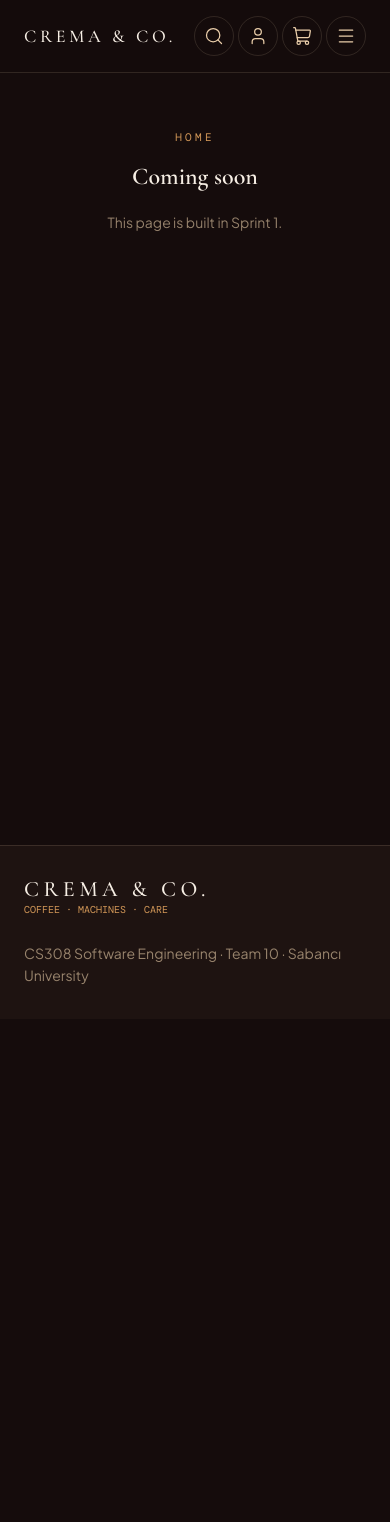
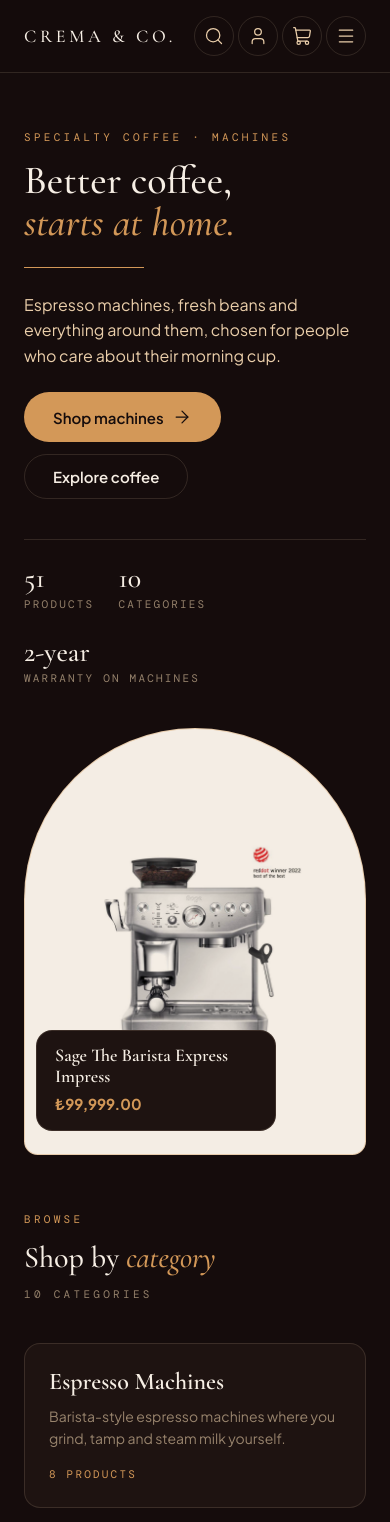
Before and after one commit to AbstractJosh/CS308-Project, a React (Vite) app in the folder frontend/: page / in a window 390 px wide. Shown: the top 1522 px of the page. Before the commit the page ends 1019 px from the top, so only its background shows below. Built offline with nearby package versions, Linux system fonts and the light colour scheme.

Commit message:
SCRUM-15 build home page with hero, categories and best sellers

```diff
--- /dev/null
+++ b/frontend/src/pages/HomePage.css
@@ -0,0 +1,194 @@
+.home-hero.container {
+  display: grid;
+  grid-template-columns: minmax(0, 1fr) minmax(0, 1fr);
+  align-items: center;
+  gap: 64px;
+}
+
+.home-hero-divider {
+  width: 120px;
+  height: 1px;
+  margin: 24px 0;
+  background: var(--accent);
+}
+
+.home-hero-lead {
+  max-width: 460px;
+  color: var(--champagne);
+}
+
+.home-hero-actions {
+  display: flex;
+  flex-wrap: wrap;
+  gap: 12px;
+  margin-top: 24px;
+}
+
+.home-stats {
+  display: flex;
+  flex-wrap: wrap;
+  gap: 40px;
+  margin: 40px 0 0;
+  padding-top: 24px;
+  border-top: 1px solid var(--line);
+}
+
+.home-stat {
+  display: flex;
+  flex-direction: column-reverse;
+  gap: 4px;
+}
+
+.home-stat-value {
+  margin: 0;
+  font-family: var(--font-serif);
+  font-size: 28px;
+  font-weight: 500;
+  line-height: 1;
+}
+
+.home-stat-label {
+  font-family: var(--font-mono);
+  font-size: 11px;
+  letter-spacing: 0.2em;
+  text-transform: uppercase;
+  color: var(--muted);
+}
+
+.home-hero-visual {
+  position: relative;
+  justify-self: end;
+  width: 100%;
+  max-width: 440px;
+}
+
+.home-hero-arch {
+  display: flex;
+  align-items: center;
+  justify-content: center;
+  aspect-ratio: 4 / 5;
+  padding: 72px 48px 48px;
+  background: var(--photo-bg);
+  border: 1px solid color-mix(in srgb, var(--accent) 40%, transparent);
+  border-radius: 300px 300px 24px 24px;
+  overflow: hidden;
+}
+
+.home-hero-arch img {
+  width: 100%;
+  height: 100%;
+  object-fit: contain;
+  mix-blend-mode: multiply;
+}
+
+.home-hero-card {
+  position: absolute;
+  bottom: 24px;
+  left: -24px;
+  display: flex;
+  flex-direction: column;
+  gap: 4px;
+  max-width: 240px;
+  padding: 14px 18px;
+  background: var(--surface);
+  border: 1px solid var(--line);
+  border-radius: var(--radius-card);
+}
+
+.home-hero-card-name {
+  font-family: var(--font-serif);
+  font-size: 18px;
+  font-weight: 600;
+  line-height: 1.2;
+}
+
+.home-hero-card-price {
+  font-size: 15px;
+  font-weight: 700;
+  color: var(--accent);
+}
+
+.home-section.section {
+  padding-top: 0;
+}
+
+.home-section-head {
+  display: flex;
+  align-items: flex-end;
+  justify-content: space-between;
+  gap: 24px;
+  margin-bottom: 32px;
+}
+
+.home-section-head h2 {
+  margin: 0;
+}
+
+.home-section-count {
+  margin: 0 0 8px;
+  font-family: var(--font-mono);
+  font-size: 11px;
+  letter-spacing: 0.3em;
+  color: var(--muted);
+  white-space: nowrap;
+}
+
+.home-categories {
+  display: grid;
+  grid-template-columns: repeat(auto-fill, minmax(260px, 1fr));
+  gap: 16px;
+}
+
+.home-category.card {
+  display: flex;
+  flex-direction: column;
+  padding: 24px;
+  transition: border-color 0.15s;
+}
+
+.home-category.card:hover {
+  border-color: color-mix(in srgb, var(--accent) 40%, transparent);
+}
+
+.home-category-name {
+  margin-bottom: 8px;
+}
+
+.home-category-description {
+  flex: 1;
+}
+
+.home-category-count {
+  font-family: var(--font-mono);
+  font-size: 11px;
+  letter-spacing: 0.2em;
+  color: var(--accent);
+}
+
+@media (max-width: 768px) {
+  .home-hero.container {
+    grid-template-columns: minmax(0, 1fr);
+    gap: 40px;
+  }
+
+  .home-hero-visual {
+    justify-self: center;
+    max-width: 360px;
+  }
+
+  .home-hero-card {
+    left: 12px;
+  }
+}
+
+@media (max-width: 640px) {
+  .home-section-head {
+    flex-direction: column;
+    align-items: flex-start;
+    gap: 12px;
+  }
+
+  .home-stats {
+    gap: 24px;
+  }
+}
--- a/frontend/src/pages/HomePage.jsx
+++ b/frontend/src/pages/HomePage.jsx
@@ -1,10 +1,179 @@
-// Placeholder from the starter project. Owner: Sidar (SCRUM-15) replaces this file.
-export default function HomePage() {
+import { useEffect, useState } from 'react';
+import { Link } from 'react-router-dom';
+import { ArrowRight } from 'lucide-react';
+import ProductCard from '../components/ProductCard.jsx';
+import { formatPrice } from '../utils/format.js';
+import { productImage } from '../utils/images.js';
+import { categoriesApi, productsApi } from '../utils/fakeCatalog.js';
+import './HomePage.css';
+
+const BEST_SELLER_COUNT = 3;
+const HERO_CATEGORY = 'espresso-machines';
+
+function byPopularity(first, second) {
+  return second.popularity - first.popularity || first.id - second.id;
+}
+
+function pickHeroProduct(products) {
+  return [...products]
+    .filter((product) => product.category.slug === HERO_CATEGORY && product.inStock)
+    .sort(byPopularity)[0];
+}
+
+function HeroStat({ value, label }) {
   return (
-    <section className="container section empty-state">
-      <p className="eyebrow">Home</p>
-      <h3>Coming soon</h3>
-      <p className="muted">This page is built in Sprint 1.</p>
-    </section>
+    <div className="home-stat">
+      <dt className="home-stat-label">{label}</dt>
+      <dd className="home-stat-value">{value}</dd>
+    </div>
   );
 }
+
+export default function HomePage() {
+  const [categories, setCategories] = useState([]);
+  const [products, setProducts] = useState([]);
+  const [status, setStatus] = useState('loading');
+  const [error, setError] = useState('');
+  const [attempt, setAttempt] = useState(0);
+
+  useEffect(() => {
+    let stale = false;
+    setStatus('loading');
+    Promise.all([categoriesApi.list(), productsApi.list()])
+      .then(([categoryData, productData]) => {
+        if (stale) return;
+        setCategories(categoryData.categories);
+        setProducts(productData.products);
+        setStatus('ready');
+      })
+      .catch((err) => {
+        if (stale) return;
+        setError(err.message);
+        setStatus('error');
+      });
+    return () => {
+      stale = true;
+    };
+  }, [attempt]);
+
+  const heroProduct = pickHeroProduct(products);
+  const bestSellers = [...products].sort(byPopularity).slice(0, BEST_SELLER_COUNT);
+  const ready = status === 'ready';
+
+  return (
+    <>
+      <section className="section">
+        <div className="container home-hero">
+          <div className="home-hero-text">
+            <p className="eyebrow">Specialty coffee · Machines</p>
+            <h1>
+              Better coffee,
+              <br />
+              <em>starts at home.</em>
+            </h1>
+            <div className="home-hero-divider" />
+            <p className="home-hero-lead">
+              Espresso machines, fresh beans and everything around them, chosen for people who care about their morning
+              cup.
+            </p>
+            <div className="home-hero-actions">
+              <Link to="/shop" className="btn btn-primary">
+                Shop machines
+                <ArrowRight size={20} strokeWidth={1.5} />
+              </Link>
+              <Link to="/shop/coffee" className="btn btn-secondary">
+                Explore coffee
+              </Link>
+            </div>
+            <dl className="home-stats">
+              <HeroStat value={ready ? products.length : '–'} label="Products" />
+              <HeroStat value={ready ? categories.length : '–'} label="Categories" />
+              <HeroStat value="2-year" label="Warranty on machines" />
+            </dl>
+          </div>
+
+          {heroProduct && (
+            <div className="home-hero-visual">
+              <div className="home-hero-arch">
+                <img src={productImage(heroProduct)} alt={heroProduct.name} />
+              </div>
+              <Link to={`/products/${heroProduct.id}`} className="home-hero-card">
+                <span className="home-hero-card-name">{heroProduct.name}</span>
+                <span className="home-hero-card-price">{formatPrice(heroProduct.price)}</span>
+              </Link>
+            </div>
+          )}
+        </div>
+      </section>
+
+      {status === 'loading' && (
+        <section className="section">
+          <div className="container empty-state">
+            <h3>Loading products</h3>
+            <p className="muted">This only takes a moment.</p>
+          </div>
+        </section>
+      )}
+
+      {status === 'error' && (
+        <section className="section">
+          <div className="container empty-state">
+            <h3>Something went wrong</h3>
+            <p className="muted">{error}</p>
+            <button type="button" className="btn btn-secondary" onClick={() => setAttempt((count) => count + 1)}>
+              Try again
+            </button>
+          </div>
+        </section>
+      )}
+
+      {ready && (
+        <>
+          <section className="section home-section">
+            <div className="container">
+              <div className="home-section-head">
+                <div>
+                  <p className="eyebrow">Browse</p>
+                  <h2>
+                    Shop by <em>category</em>
+                  </h2>
+                </div>
+                <p className="home-section-count">{categories.length} CATEGORIES</p>
+              </div>
+              <div className="home-categories">
+                {categories.map((category) => (
+                  <Link key={category.id} to={`/shop/${category.slug}`} className="card home-category">
+                    <h3 className="home-category-name">{category.name}</h3>
+                    <p className="muted home-category-description">{category.description}</p>
+                    <span className="home-category-count">{category.productCount} PRODUCTS</span>
+                  </Link>
+                ))}
+              </div>
+            </div>
+          </section>
+
+          <section className="section home-section">
+            <div className="container">
+              <div className="home-section-head">
+                <div>
+                  <p className="eyebrow">Most loved</p>
+                  <h2>
+                    Our <em>best</em> sellers
+                  </h2>
+                </div>
+                <Link to="/shop" className="text-link">
+                  View all
+                </Link>
+              </div>
+              <div className="product-grid">
+                {bestSellers.map((product) => (
+                  <ProductCard key={product.id} product={product} />
+                ))}
+              </div>
+            </div>
+          </section>
+        </>
+      )}
+    </>
+  );
+}
```
Also changed, not shown: 1 other file (tests, documents, lock files or other folders).
